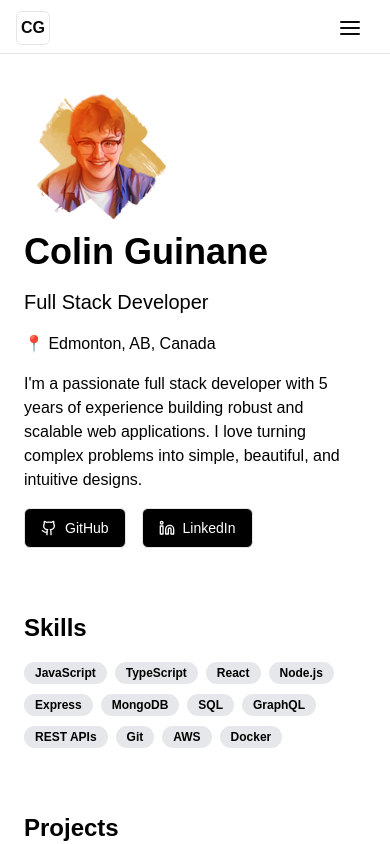
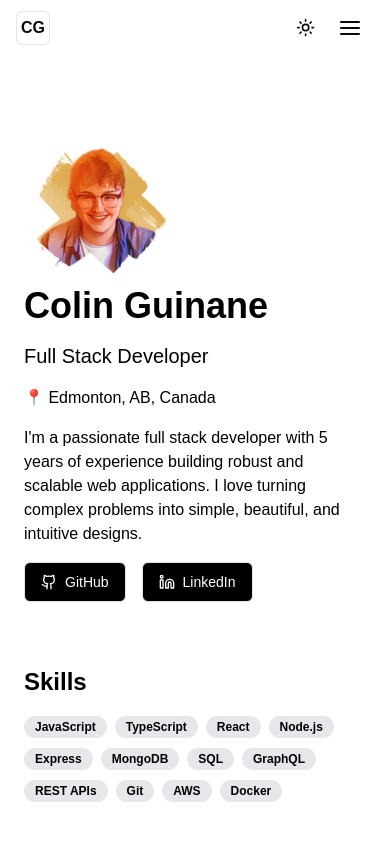
Before and after one commit to colinguinane1/portfolio, a Next.js app: page / in a window 390 px wide. Shown: the top 844 px of the page. Built offline with nearby package versions, Linux system fonts and the light colour scheme.

Commit message:
dark mode

```diff
--- a/app/layout.tsx
+++ b/app/layout.tsx
@@ -2,6 +2,7 @@ import type { Metadata } from "next";
 import localFont from "next/font/local";
 import "./globals.css";
 import Header from "../components/Header";
+import { ThemeProvider } from "@/components/theme-provider";
 
 const geistSans = localFont({
   src: "./fonts/GeistVF.woff",
@@ -29,8 +30,15 @@ export default function RootLayout({
       <body
         className={`${geistSans.variable} ${geistMono.variable} antialiased`}
       >
-        <Header />
-        <div className="pt-[50px]">{children}</div>
+        <ThemeProvider
+          attribute="class"
+          defaultTheme="system"
+          enableSystem
+          disableTransitionOnChange
+        >
+          <Header />
+          <div className="pt-[50px]">{children}</div>
+        </ThemeProvider>
       </body>
     </html>
   );
--- a/components/Header.tsx
+++ b/components/Header.tsx
@@ -3,6 +3,7 @@ import { Squash as Hamburger } from "hamburger-react";
 import Link from "next/link";
 import { useState, useEffect, useRef } from "react";
 import { motion, AnimatePresence } from "framer-motion";
+import { ModeToggle } from "./theme-buton";
 
 export default function NHeader() {
   const [isOpen, setIsOpen] = useState(false);
@@ -32,7 +33,7 @@ export default function NHeader() {
           duration: 0.6,
           ease: [0.16, 1, 0.3, 1],
         }}
-        className="flex fixed w-full items-center flex-col px-4 py-1 border-b bg-card/50 backdrop-blur-xl overflow-hidden z-20" // Prevent content overflow
+        className="flex w-full items-center flex-col px-4 py-1  overflow-hidden z-20" // Prevent content overflow
       >
         <div className="flex items-center mt-0 md:mt-[8px] w-full justify-between">
           <div className="flex items-center gap-4">
@@ -47,7 +48,8 @@ export default function NHeader() {
               </Link>
             ))}
           </div>
-          <div className="md:hidden">
+          <div className="md:hidden flex items-center justify-center">
+            <ModeToggle />
             <Hamburger toggle={setIsOpen} toggled={isOpen} rounded size={20} />
           </div>
         </div>
@@ -73,9 +75,9 @@ export default function NHeader() {
                 >
                   {nav.name}
                 </Link>
-              ))}
+              ))}{" "}
             </motion.nav>
-          )}
+          )}{" "}
         </AnimatePresence>
       </motion.header>
     </nav>
--- /dev/null
+++ b/components/theme-buton.tsx
@@ -0,0 +1,34 @@
+"use client";
+
+import * as React from "react";
+import { Moon, Sun } from "lucide-react";
+import { useTheme } from "next-themes";
+import { Button } from "@/components/ui/button";
+
+export function ModeToggle() {
+  const { setTheme, resolvedTheme } = useTheme();
+
+  const themeCheck = () => {
+    if (resolvedTheme === "dark") {
+      setTheme("light");
+    }
+    if (resolvedTheme === "light") {
+      setTheme("dark");
+    }
+  };
+
+  return (
+    <Button
+      onClick={() => themeCheck()}
+      variant={"ghost"}
+      size="icon"
+      className="outline-none z-10"
+    >
+      {resolvedTheme === "dark" ? (
+        <Moon className="absolute h-[1.2rem] w-[1.2rem] rotate-90 scale-0 transition-all dark:rotate-0 dark:scale-100" />
+      ) : (
+        <Sun className="h-[1.2rem] w-[1.2rem] rotate-0 scale-100 transition-all dark:-rotate-90 dark:scale-0" />
+      )}
+    </Button>
+  );
+}
--- /dev/null
+++ b/components/theme-provider.tsx
@@ -0,0 +1,9 @@
+"use client";
+
+import * as React from "react";
+import { ThemeProvider as NextThemesProvider } from "next-themes";
+import { type ThemeProviderProps } from "next-themes/dist/types";
+
+export function ThemeProvider({ children, ...props }: ThemeProviderProps) {
+  return <NextThemesProvider {...props}>{children}</NextThemesProvider>;
+}
--- a/package.json
+++ b/package.json
@@ -17,6 +17,7 @@
     "hamburger-react": "^2.5.1",
     "lucide-react": "^0.453.0",
     "next": "14.2.15",
+    "next-themes": "^0.3.0",
     "react": "^18",
     "react-dom": "^18",
     "react-intersection-observer": "^9.13.1",
```
Also changed, not shown: 1 other file (tests, documents, lock files or other folders).
